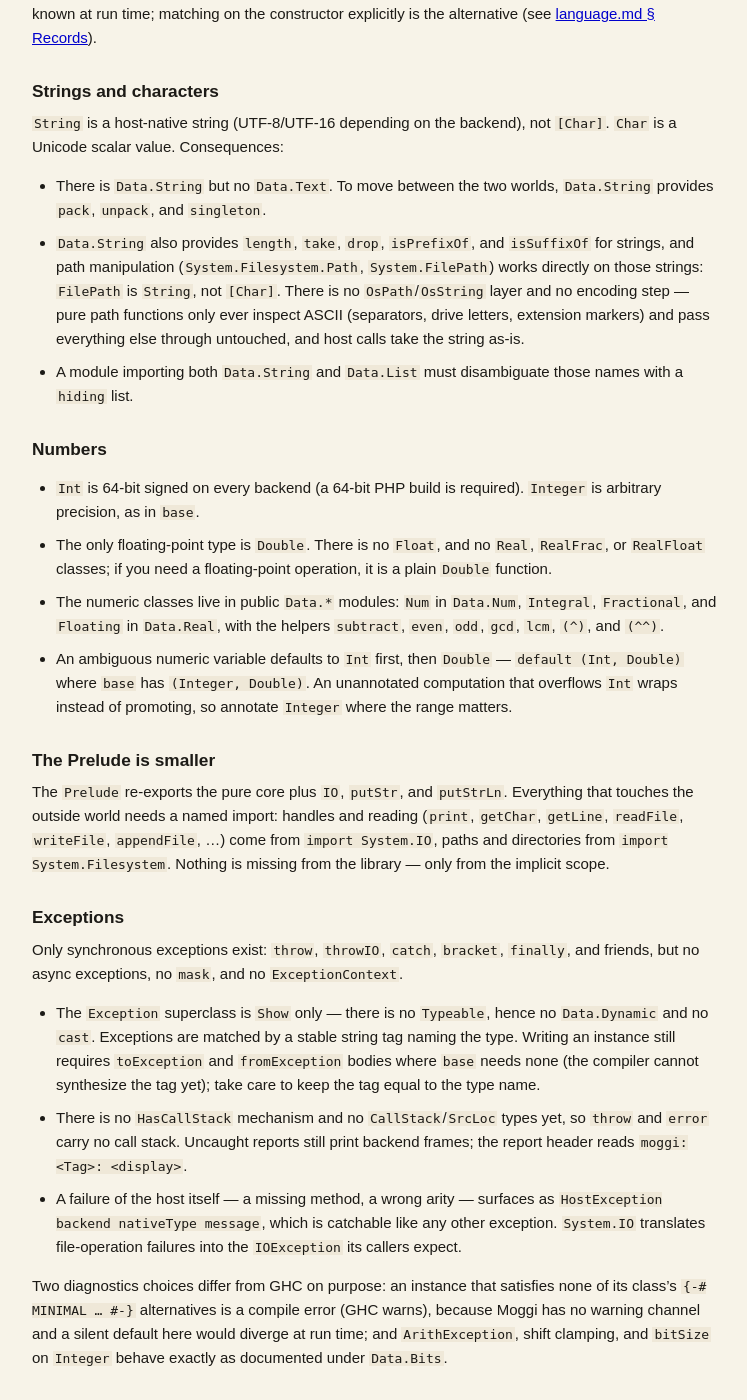
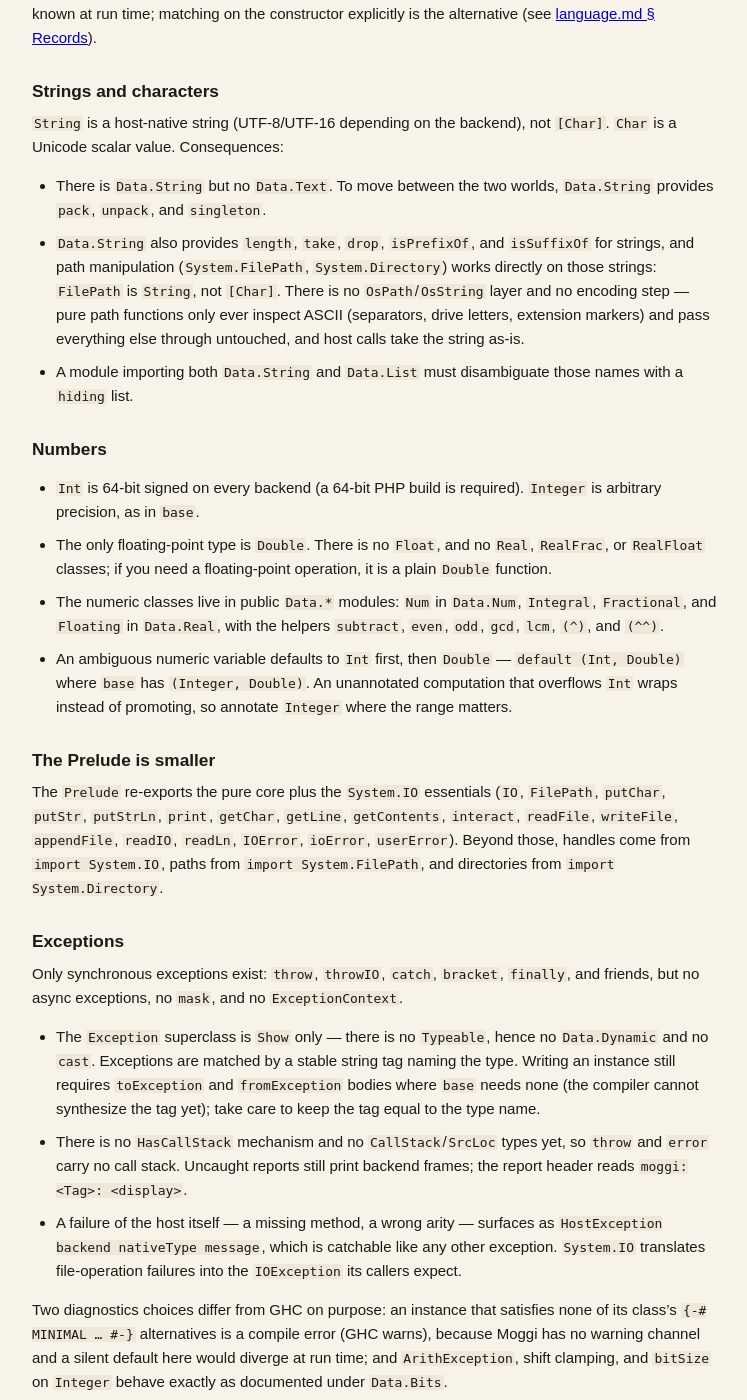
Before and after one commit to moggi-lang/moggi, a Jekyll site: the page built from docs/differences-to-haskell.md, in a window 1280 px wide and 1400 px high, scrolled down 1301 px. Shown: the whole window, without its empty margins (263-1010 px from the left). Built offline with Jekyll 4.4.1, drawn with Linux system fonts in a browser that asks for light colours.

Commit message:
update docs

```diff
--- a/docs/differences-to-haskell.md
+++ b/docs/differences-to-haskell.md
@@ -69,8 +69,8 @@ constructor explicitly is the alternative (see
 - There is `Data.String` but no `Data.Text`. To move between the two worlds,
   `Data.String` provides `pack`, `unpack`, and `singleton`.
 - `Data.String` also provides `length`, `take`, `drop`, `isPrefixOf`, and
-  `isSuffixOf` for strings, and path manipulation (`System.Filesystem.Path`,
-  `System.FilePath`) works directly on those strings: `FilePath` is
+  `isSuffixOf` for strings, and path manipulation (`System.FilePath`,
+  `System.Directory`) works directly on those strings: `FilePath` is
   `String`, not `[Char]`. There is no `OsPath`/`OsString` layer and no
   encoding step — pure path functions only ever inspect ASCII (separators,
   drive letters, extension markers) and pass everything else through
@@ -95,12 +95,12 @@ constructor explicitly is the alternative (see
 
 ## The Prelude is smaller
 
-The `Prelude` re-exports the pure core plus `IO`, `putStr`, and `putStrLn`.
-Everything that touches the outside world needs a named import: handles and
-reading (`print`, `getChar`, `getLine`, `readFile`, `writeFile`, `appendFile`,
-…) come from `import System.IO`, paths and directories from
-`import System.Filesystem`. Nothing is missing from the library — only from the
-implicit scope.
+The `Prelude` re-exports the pure core plus the `System.IO` essentials
+(`IO`, `FilePath`, `putChar`, `putStr`, `putStrLn`, `print`, `getChar`,
+`getLine`, `getContents`, `interact`, `readFile`, `writeFile`, `appendFile`,
+`readIO`, `readLn`, `IOError`, `ioError`, `userError`). Beyond those, handles
+come from `import System.IO`, paths from `import System.FilePath`, and
+directories from `import System.Directory`.
 
 ## Exceptions
 
```
Also changed, not shown: docs/ffi.md (+2 -2 lines), docs/language.md (+5 -4 lines), docs/stdlib.md (+4 -2 lines), docs/tour.md (+2 -2 lines).
